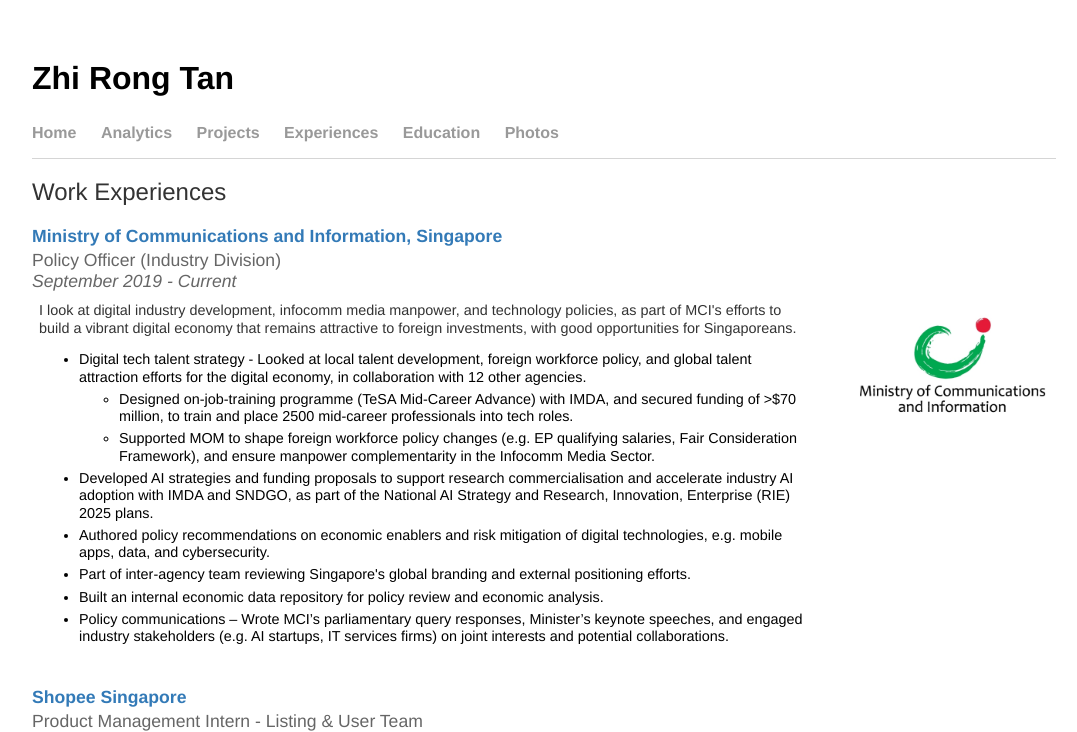
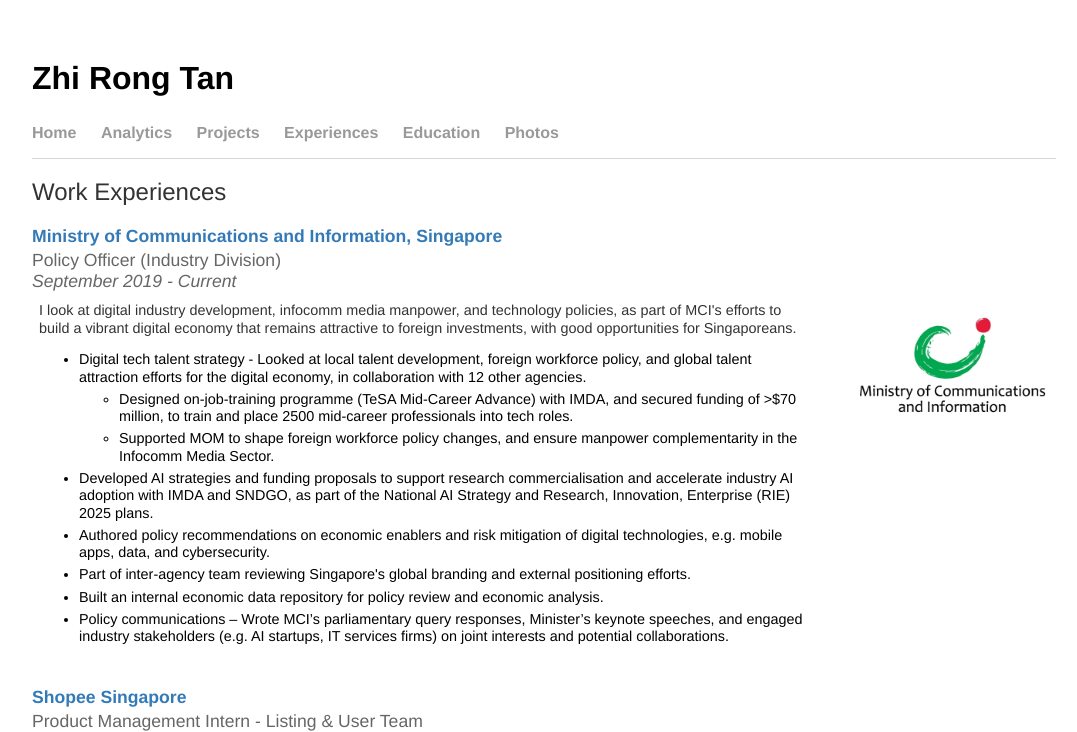
Before and after one commit to tanzhirong/tanzhirong.github.io, a Jekyll site: the page built from exp/index.html, in a window 1280 px wide and 900 px high, cut to the strip 0-732 px from the top of the window. Shown: the whole strip, without its empty margins (96-1173 px from the left). Built offline with Jekyll 4.4.1, drawn with Linux system fonts in a browser that asks for light colours.

Commit message:
Update index.html

```diff
--- a/exp/index.html
+++ b/exp/index.html
@@ -19,7 +19,7 @@
                     <li>Digital tech talent strategy - Looked at local talent development, foreign workforce policy, and global talent attraction efforts for the digital economy, in collaboration with 12 other agencies.</li>
                     <ul>
                         <li>Designed on-job-training programme (TeSA Mid-Career Advance) with IMDA, and secured funding of >$70 million, to train and place 2500 mid-career professionals into tech roles.</li>
-                        <li>Supported MOM to shape foreign workforce policy changes (e.g. EP qualifying salaries, Fair Consideration Framework), and ensure manpower complementarity in the Infocomm Media Sector.</li>
+                        <li>Supported MOM to shape foreign workforce policy changes, and ensure manpower complementarity in the Infocomm Media Sector.</li>
                     </ul>
 
                     <li>Developed AI strategies and funding proposals to support research commercialisation and accelerate industry AI adoption with IMDA and SNDGO, as part of the National AI Strategy and Research, Innovation, Enterprise (RIE) 2025 plans.</li>
```
